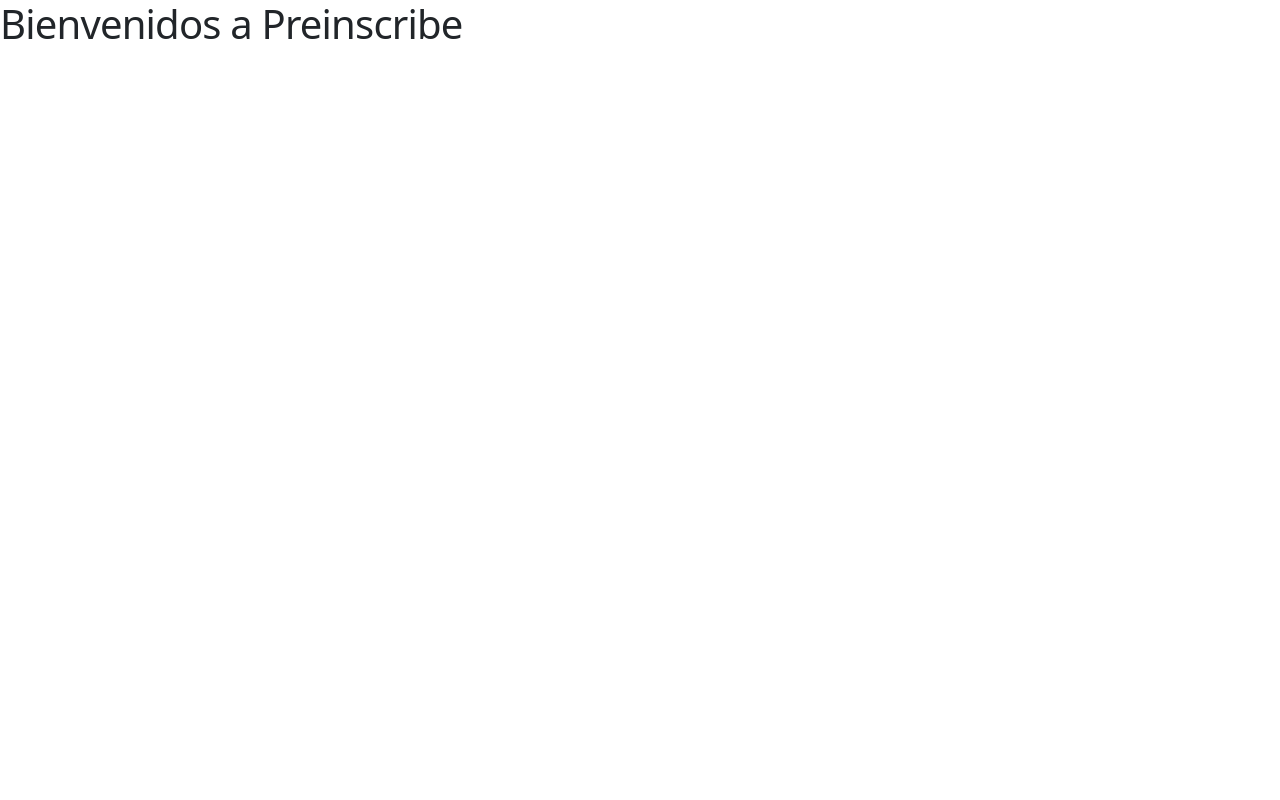
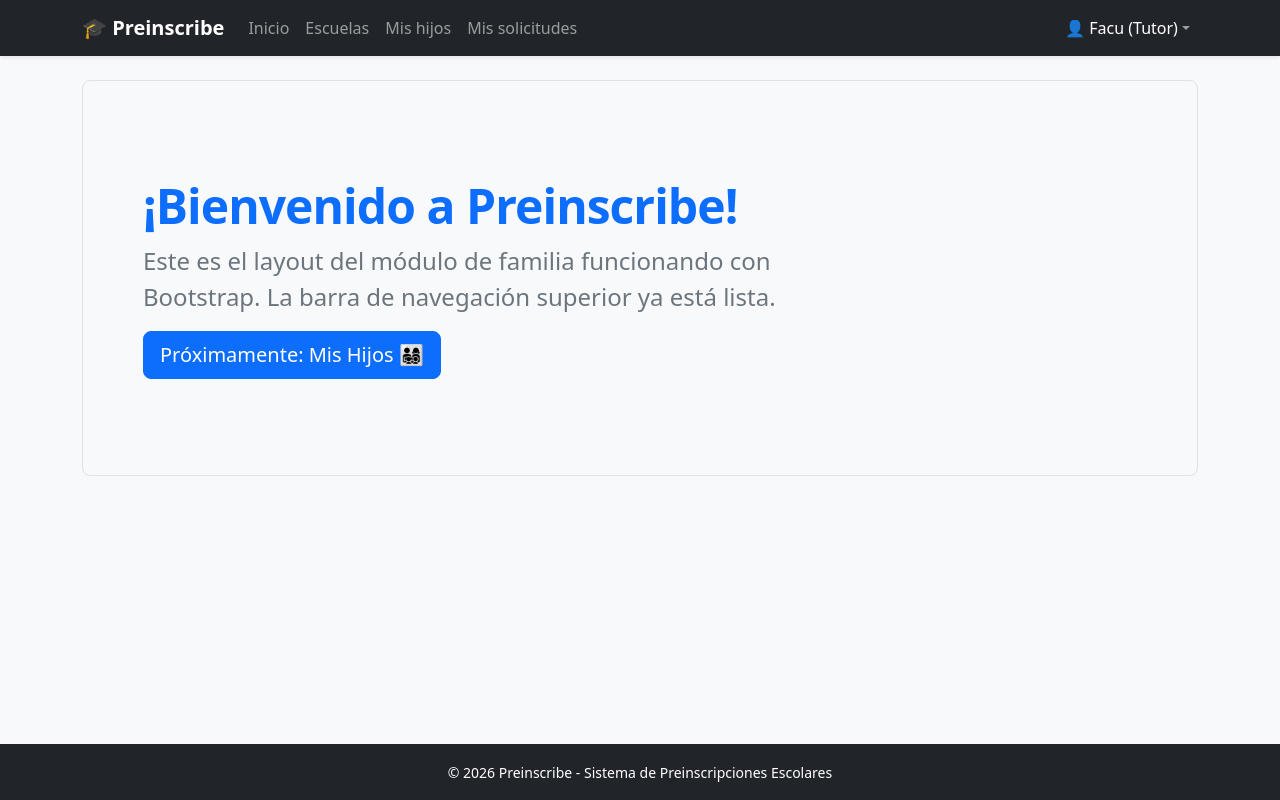
Before and after one commit to SheylaAstorga/Preinscribe-Frontend, a React (Vite) app: page /familia/solicitudes in a window 1280 px wide. Built offline with nearby package versions, Linux system fonts and the light colour scheme.

Commit message:
feat: agregue componentes base, navbar y layout de familia

```diff
--- a/src/App.jsx
+++ b/src/App.jsx
@@ -1,9 +1,22 @@
-import "./App.css";
+import React from 'react';
+import { FamiliaLayout } from './layouts/FamiliaLayout';
 
 function App() {
-  return <>
-  <h1>Bienvenidos a Preinscribe</h1>
-  </>;
+  return (
+    <FamiliaLayout>
+      <div className="p-5 mb-4 bg-light rounded-3 border">
+        <div className="container-fluid py-5">
+          <h1 className="display-5 fw-bold text-primary">¡Bienvenido a Preinscribe!</h1>
+          <p className="col-md-8 fs-4 text-secondary">
+            Este es el layout del módulo de familia funcionando con Bootstrap. La barra de navegación superior ya está lista.
+          </p>
+          <button className="btn btn-primary btn-lg" type="button">
+            Próximamente: Mis Hijos 👨‍👩‍👧‍👦
+          </button>
+        </div>
+      </div>
+    </FamiliaLayout>
+  );
 }
 
 export default App;
--- /dev/null
+++ b/src/components/common/Navbar.jsx
@@ -0,0 +1,61 @@
+import React from 'react';
+import { Navbar, Nav, Container, NavDropdown } from 'react-bootstrap';
+
+export const BarraNavegacion = ({ usuario, cerrarSesion }) => {
+  return (
+    <Navbar bg="dark" variant="dark" expand="lg" className="shadow-sm">
+      <Container>
+        <Navbar.Brand href="/" className="fw-bold">
+          🎓 Preinscribe
+        </Navbar.Brand>
+        <Navbar.Toggle aria-controls="menu-navegacion" />
+        <Navbar.Collapse id="menu-navegacion">
+          <Nav className="me-auto">
+            {!usuario ? (
+              <>
+                <Nav.Link href="/">Inicio</Nav.Link>
+                <Nav.Link href="/escuelas">Escuelas</Nav.Link>
+                <Nav.Link href="/como-funciona">Cómo funciona</Nav.Link>
+              </>
+            ) : (
+              <>
+                <Nav.Link href="/">Inicio</Nav.Link>
+                <Nav.Link href="/escuelas">Escuelas</Nav.Link>
+                <Nav.Link href="/familia/alumnos">Mis hijos</Nav.Link>
+                <Nav.Link href="/familia/solicitudes">Mis solicitudes</Nav.Link>
+              </>
+            )}
+          </Nav>
+          <Nav>
+            {!usuario ? (
+              <div className="d-flex gap-2 align-items-center">
+                <a href="/login" className="btn btn-outline-light btn-sm">
+                  Ingresar
+                </a>
+                <a href="/registro" className="btn btn-warning btn-sm fw-semibold">
+                  Registrarse
+                </a>
+              </div>
+            ) : (
+              <NavDropdown
+                title={
+                  <span className="text-white">
+                    👤 {usuario.nombre || 'Mi Cuenta'}
+                  </span>
+                }
+                id="desplegable-usuario"
+                align="end"
+              >
+                <NavDropdown.Item href="/perfil">Mi perfil</NavDropdown.Item>
+                <NavDropdown.Divider />
+                <NavDropdown.Item onClick={cerrarSesion} className="text-danger">
+                  Cerrar sesión
+                </NavDropdown.Item>
+              </NavDropdown>
+            )}
+          </Nav>
+        </Navbar.Collapse>
+      </Container>
+    </Navbar>
+  );
+};
--- /dev/null
+++ b/src/layouts/FamiliaLayout.jsx
@@ -0,0 +1,20 @@
+import React from 'react';
+import { BarraNavegacion } from '../components/common/Navbar';
+
+export const FamiliaLayout = ({ usuario, cerrarSesion, children }) => {
+  const usuarioPrueba = usuario || { nombre: 'Facu (Tutor)' };
+
+  return (
+    <div className="d-flex flex-column min-vh-100 bg-light">
+      <BarraNavegacion usuario={usuarioPrueba} cerrarSesion={cerrarSesion} />
+
+      <main className="flex-fill container my-4">
+        {children}
+      </main>
+
+      <footer className="bg-dark text-white text-center py-3 mt-auto">
+        <small>© 2026 Preinscribe - Sistema de Preinscripciones Escolares</small>
+      </footer>
+    </div>
+  );
+};
--- a/src/main.jsx
+++ b/src/main.jsx
@@ -4,6 +4,7 @@ import { BrowserRouter } from 'react-router-dom'
 
 import './index.css'
 import 'bootstrap/dist/css/bootstrap.min.css'
+import 'bootstrap/dist/js/bootstrap.bundle.min.js'
 import App from './App.jsx'
 
 createRoot(document.getElementById('root')).render(
```
Also changed, not shown: 1 other file (tests, documents, lock files or other folders).
